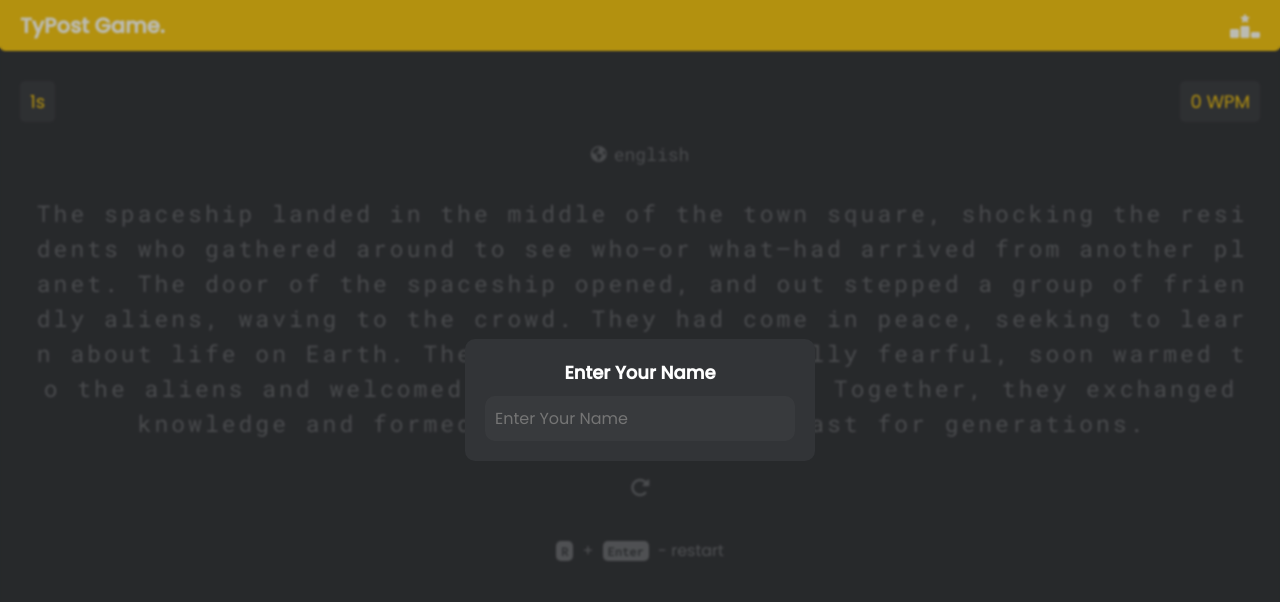
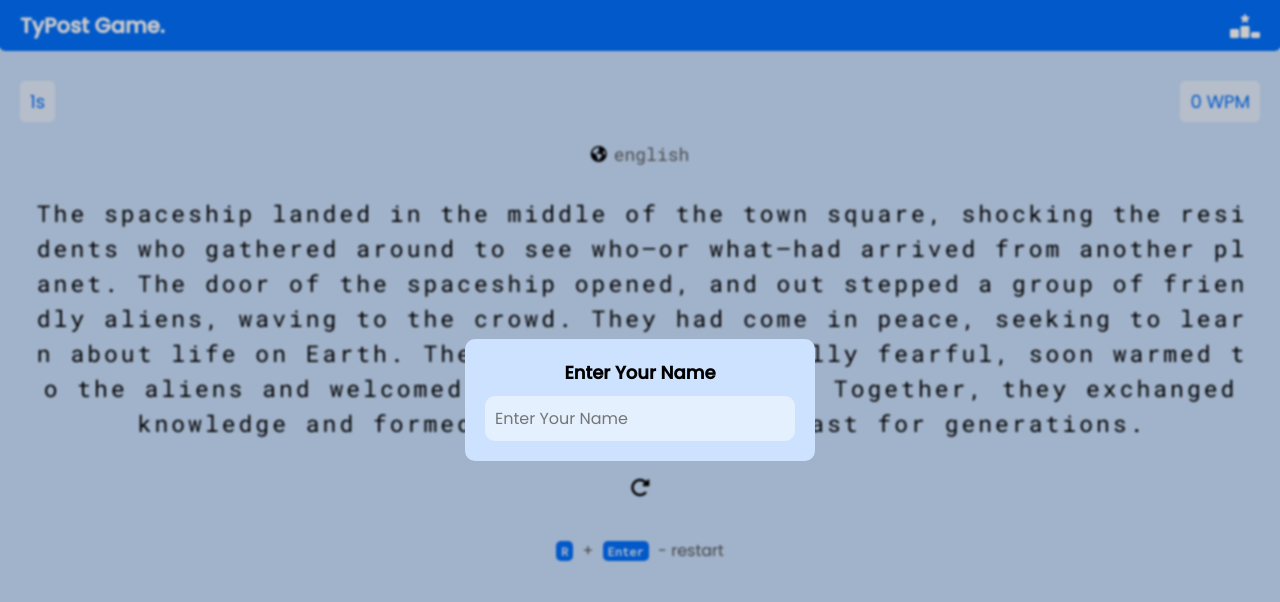
Before and after one commit to AzaanUllah-Khan/Typing-Test-Game, a plain HTML site: page index.html in a window 1280 px wide. Drawn offline with Linux system fonts and the light colour scheme; no server answers.

Commit message:
Update style.css

```diff
--- a/style.css
+++ b/style.css
@@ -1,18 +1,21 @@
 @import url('https://fonts.googleapis.com/css2?family=Poppins:wght@200;300;400;500&display=swap');
 @import url('https://fonts.googleapis.com/css2?family=Roboto+Mono:ital,wght@0,100..700;1,100..700&display=swap');
-*{
+
+* {
     margin: 0;
     padding: 0;
     box-sizing: border-box;
-    font-family: 'Poppins';
+    font-family: 'Poppins', Arial, sans-serif;
 }
-body{
-    background-color: #323437;
+
+body {
+    background-color: #cce2ff;
 }
-nav{
-    background-color: #e2b714;
+
+nav {
+    background-color: #0271ff;
     padding: 10px 20px;
-    color: #edece1;
+    color: #fff;
     font-size: 14px;
     border-bottom-left-radius: 5px;
     border-bottom-right-radius: 5px;
@@ -20,67 +23,77 @@ nav{
     align-items: center;
     justify-content: space-between;
 }
-nav i{
+
+nav i {
     font-size: 24px;
     cursor: pointer;
+    color: #fff;
 }
-.container{
+
+.container {
     width: 100%;
     padding: 20px;
     margin-top: 10px;
 }
-.container p span{
+
+.container p span {
     height: auto;
     position: relative;
 }
-.container p span pre{
+
+.container p span pre {
     content: "";
     height: 100%;
     width: 2px;
     border-radius: 10px;
-    background-color: #e2b714;
+    background-color: #0271ff;
     position: absolute;
     top: 0;
     opacity: 0;
     transition: opacity .3s;
     right: -4px;
 }
-.flex{
+
+.flex {
     display: flex;
     align-items: center;
     justify-content: space-between;
 }
-.container span#time, .container span#speed, .container span#acc{
-    color: #e2b714;
+
+.container span#time, .container span#speed, .container span#acc {
+    color: #0271ff;
     font-size: 18px;
     padding: 7px 10px;
-    background-color: rgba(255, 255, 255, 0.045);
+    background-color: rgba(255, 255, 255, 0.5);
     border-radius: 5px;
 }
-.container span#c{
-    background-color: #e2b714;
+
+.container span#c {
+    background-color: #0271ff;
     font-size: 18px;
     padding: 7px 10px;
-    color: #323437;
+    color: #fff;
     border-radius: 5px;
     cursor: pointer;
     display: none;
 }
-.container p{
+
+.container p {
     margin: 20px 0 0;
     width: 100%;
     text-align: center;
-    color: #5d5f62;
+    color: #000;
     font-size: 24px;
     padding: 10px;
-    /* background-color: rgba(255, 255, 255, 0.045); */
     border-radius: 5px;
 }
-.container p span{
+
+.container p span {
     font-family: 'Roboto Mono';
     transition: all .189s ease-in-out;
 }
-.container input{
+
+.container input {
     display: block;
     width: 450px;
     padding: 10px;
@@ -88,99 +101,113 @@ nav i{
     outline: none;
     border: none;
     border-radius: 5px;
-    background-color: rgba(255, 255, 255, 0.045);
+    background-color: rgba(255, 255, 255, 0.7);
     margin: 0 auto;
-    color: white;
+    color: #000;
 }
-.container i{
+
+.container i {
     display: block;
-    color: #5d5f62;
+    color: #000;
     margin: 20px auto 0;
     font-size: 20px;
     cursor: pointer;
     transition: all .2s ease-in-out;
     width: fit-content;
 }
-.container i:hover{
-    color: #7b7b7b;
+
+.container i:hover {
+    color: #555;
 }
-.container h1.g{
+
+.container h1.g {
     font-family: 'Roboto Mono';
     margin: 20px 0;
 }
-.container h1 span{
+
+.container h1 span {
     font-family: 'Roboto Mono';
 }
-footer{
+
+footer {
     display: flex;
     align-items: center;
     justify-content: center;
     width: 100%;
     gap: 5px;
-    color: #646669;
+    color: #555;
     margin-top: 20px;
 }
-footer kbd{
+
+footer kbd {
     padding: 2px 5px;
     border-radius: 5px;
-    background-color: #646669;
-    color: #323437;
+    background-color: #0271ff;
+    color: #fff;
     font-family: 'Roboto Mono';
     font-size: 12px;
     font-weight: 500;
 }
+
 @keyframes blink {
-    0%{
+    0% {
         opacity: 0;
     }
-    100%{
+    100% {
         opacity: 1;
     }
 }
-.container table{
+
+.container table {
     display: block;
     margin: 30px auto;
     width: fit-content;
     border-spacing: 10px;
 }
-.container table th{
-    color: #e2b714;
+
+.container table th {
+    color: #0271ff;
     font-size: 19px;
 }
-.container table td{
-    background-color: rgba(255, 255, 255, 0.01);
+
+.container table td {
+    background-color: rgba(255, 255, 255, 0.5);
     padding: 10px 50px;
     border-radius: 10px;
     text-align: left;
-    color: #7b7b7b;
+    color: #000;
 }
-.user{
+
+.user {
     transform-origin: center center;
     position: absolute;
     top: 50%;
     left: 50%;
-    transform: translate(-50%,-50%) scale(0);
+    transform: translate(-50%, -50%) scale(0);
     display: flex;
     align-items: center;
     justify-content: center;
     padding: 20px;
     flex-direction: column;
-    background-color: #323437;
-    color: white;
+    background-color: #cce2ff;
+    color: #000;
     width: 350px;
     z-index: 1000;
     transition: all .45s ease-in-out;
     border-radius: 10px;
 }
-.over{
+
+.over {
     visibility: hidden;
     opacity: 0;
     transition: all .45s ease-in-out;
 }
-.user h1{
+
+.user h1 {
     font-size: 18px;
 }
-.user input{
+
+.user input {
     padding: 10px;
     width: 100%;
     font-size: 16px;
@@ -188,9 +215,10 @@ footer kbd{
     border: none;
     margin-top: 10px;
     border-radius: 10px;
-    background-color: rgba(255, 255, 255, 0.03);
-    color: white;
+    background-color: rgba(255, 255, 255, 0.5);
+    color: #000;
 }
-iframe{
+
+iframe {
     display: none;
 }
```
